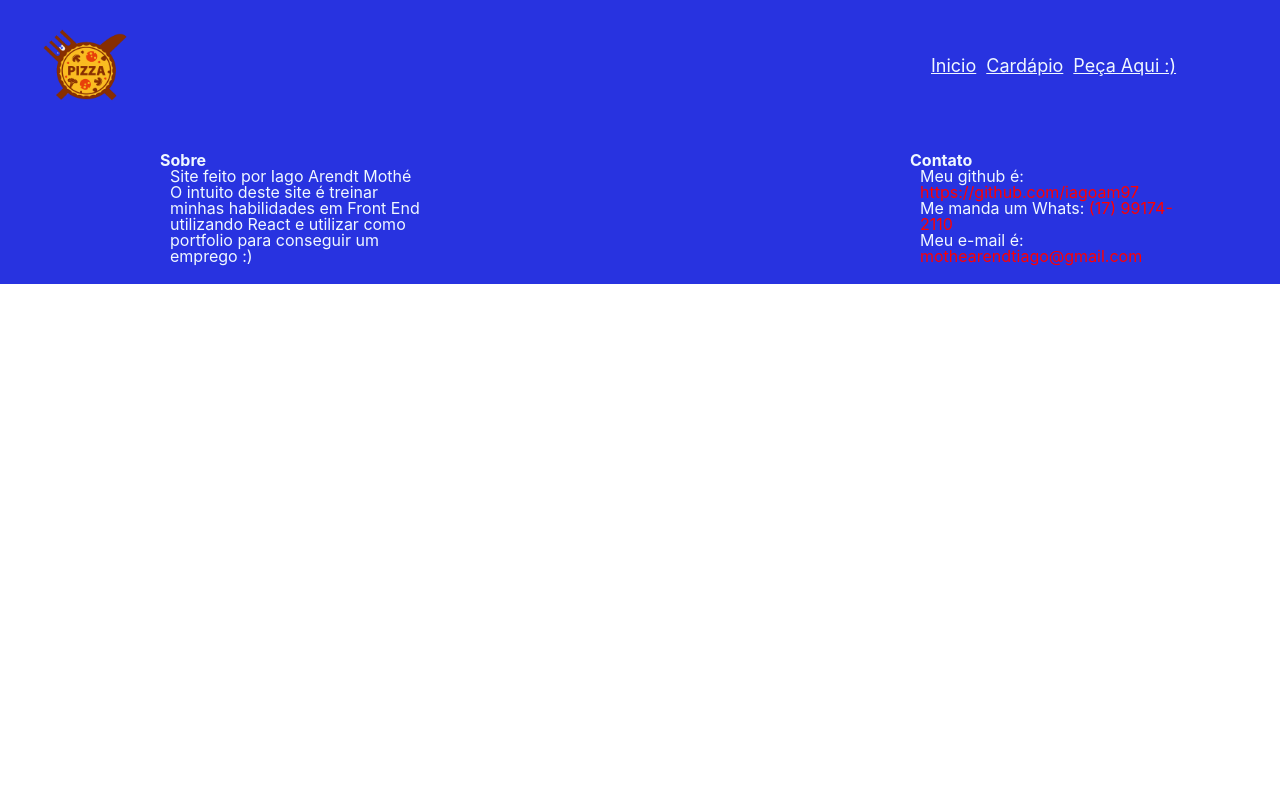
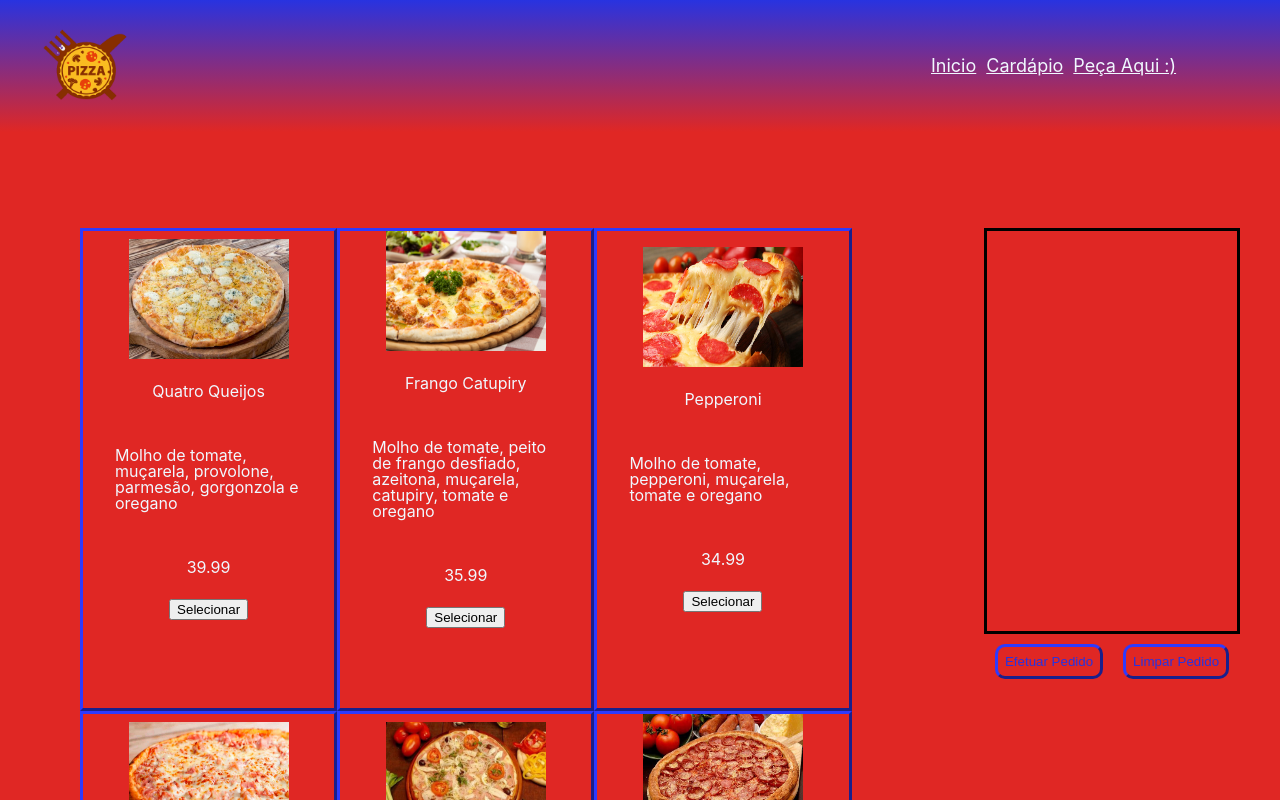
Before and after one commit to iagoam97/react-pizza, a React (Create React App) app: page /pedidos in a window 1280 px wide. Shown: the top 800 px of the page. Built offline with nearby package versions, Linux system fonts and the light colour scheme.

Commit message:
criacao da pagina de Pedidos

```diff
--- a/src/components/footer/footer.css
+++ b/src/components/footer/footer.css
@@ -1,5 +1,5 @@
 #divFooter {
-    background-color: #2833E0;
+    background-image: linear-gradient(0deg, #2833E0, #E02724);
     margin: 0;
     padding: 20px 20px 20px 0;
 
--- /dev/null
+++ b/src/components/listaPedidos/listaPedidos.css
@@ -0,0 +1,82 @@
+.divListaPedidos {
+    background-color: #E02724;
+    padding: 1rem 0;
+
+    display: flex;
+}
+
+.listaOpcoes {
+    max-width: 70%;
+    margin: 10vh;
+
+    display: flex;
+    flex-wrap: wrap;
+    flex-direction: row;
+    justify-content: flex-start;
+}
+
+.infoSaboresPedido {
+    max-width: 30%;
+    padding: 0 1vh 10vh 1vh;
+    border: outset #2833E0;
+
+    display: flex;
+    flex-direction: column;
+    justify-content: center;
+    align-items: center;
+}
+.infoSaboresPedido:hover {
+    border: outset black;
+}
+.infoSaboresPedido:active {
+    color: aliceblue;
+    border: outset aliceblue;
+}
+.detalhesPedidos {
+    display: flex;
+    flex-direction: column;
+    align-items: center;
+}
+.detalhesPedidos p {
+    margin: 2vh;
+    padding: 1vh;
+
+    color: aliceblue;
+}
+.infoSaboresPedido img{
+    width: 160px;
+    height: 120px;
+
+}
+
+
+.listaSelecionados {
+    max-width: 30%;
+    margin: 10vh 5vh;
+}
+.quadroSelecao {
+    width: 250px;
+    height: 400px;
+    border: solid black;
+}
+.btnsSelecao {
+    display: flex;
+    justify-content: center;
+}
+.btnsSelecao button {
+    padding: 7px;
+    margin: 10px;
+
+    background-color: transparent;
+    color: #2833E0;
+    border: outset #2833E0;
+    border-radius: 10px;
+}
+.btnsSelecao button:hover {
+    color: black;
+    border: outset black;
+}
+.btnsSelecao button:active {
+    color: aliceblue;
+    border: outset aliceblue;
+}
--- /dev/null
+++ b/src/components/listaPedidos/listaPedidos.jsx
@@ -0,0 +1,44 @@
+import React from "react";
+import './listaPedidos.css'
+
+import {listSabores} from '../listaSabores/listSabores.js';
+
+function listaPedidos() {
+
+    function SelectSabor(e) {
+        const idSelecionaSabor = e.target
+        console.log(idSelecionaSabor)
+    }
+
+    return (
+        <div className="divListaPedidos">
+            <div className="listaOpcoes">
+                {listSabores.map(function(sabor, index) {
+                    return (
+                        <div className="infoSaboresPedido" onClick={SelectSabor}>
+                            {<img src={sabor.image} alt='Pedidos pizza' className="imagemPedido"/>}
+                            <div className="detalhesPedidos">
+                                <p className="nomePedidosPizza">{sabor.nome}</p>
+                                <p className="descrPedidosPizza">{sabor.ingredientes}</p>
+                                <p className="vlrPedidosPizza">{sabor.valor}</p>
+                                <button id="">Selecionar</button>
+                            </div>
+                        </div>
+                    )
+                })}
+            </div>
+            <div className="listaSelecionados">
+                <div className="quadroSelecao">
+                </div>
+                <div className="btnsSelecao">
+                    <button id="btnEfetuarPedido">Efetuar Pedido</button>
+                    <button id="btnCancelarPedido">Limpar Pedido</button>
+                </div>
+
+            </div>
+        </div>
+    )
+}
+
+
+export default listaPedidos
--- a/src/components/listaSabores/listSabores.js
+++ b/src/components/listaSabores/listSabores.js
@@ -12,42 +12,49 @@ export const listSabores = [
         id: 1,
         nome: 'Quatro Queijos',
         ingredientes:'Molho de tomate, muçarela, provolone, parmesão, gorgonzola e oregano',
+        valor: 39.99,
         image: imgPizza4Queijos
     },
     {
         id: 2,
         nome: 'Frango Catupiry',
         ingredientes:'Molho de tomate, peito de frango desfiado, azeitona, muçarela, catupiry, tomate e oregano',
+        valor: 35.99,
         image: imgPizzaFrango
     },
     {
         id: 3,
         nome: 'Pepperoni',
         ingredientes:'Molho de tomate, pepperoni, muçarela, tomate e oregano',
+        valor: 34.99,
         image: imgPizzaPepperoni
     },
     {
         id: 4,
         nome: 'Presunto',
         ingredientes:'Molho de tomate, presunto, azeitona, muçarela, tomate e oregano',
+        valor: 32.99,
         image: imgPizzaPresunto
     },
     {
         id: 5,
         nome: 'Portuguesa',
         ingredientes:'Molho de tomate, ovos, azeitona, ervilha, muçarela, presunto e oregano',
+        valor: 37.99,
         image: imgPizzaPortuguesa
     },
     {
         id: 6,
         nome: 'Calabresa',
         ingredientes:'Molho de tomate, Calabresa, azeitona, cebola(muito pouco), muçarela, tomate e oregano',
+        valor: 36.99,
         image: imgPizzaCalabresa
     },
     {
         id: 7,
         nome: 'Quatro Carnes',
         ingredientes:'Molho de tomate, presunto, muçarela, calabresa fatiada, lombo canadense fatiado, bacon e oregano',
+        valor: 44.99,
         image: imgPizza4Carnes
     }
 ]
--- a/src/components/listaSabores/listaSabores.css
+++ b/src/components/listaSabores/listaSabores.css
@@ -1,5 +1,4 @@
 .divListaSabores {
-    background-color: blue;
     background-image: linear-gradient(0deg, #20630e, #E02724);
     padding: 1rem 0;
 }
--- a/src/components/navBar/navBar.css
+++ b/src/components/navBar/navBar.css
@@ -1,5 +1,6 @@
 #divNav {
-    background-color: #2833E0;
+/*    background-color: #2833E0;    */
+    background-image: linear-gradient(0deg, #E02724, #2833E0);
     margin: 0;
     padding: 20px 20px 20px 0;
 
--- a/src/components/navBar/navBar.jsx
+++ b/src/components/navBar/navBar.jsx
@@ -6,6 +6,7 @@ import {BrowserRouter as Router, Routes, Route, Link} from 'react-router-dom'
 
 import CardHome from '../cardsHome/cardHome.jsx';
 import ListaSabores from '../listaSabores/listaSabores.jsx';
+import ListaPedidos from '../listaPedidos/listaPedidos.jsx';
 
 function navegacao() {
         return (
@@ -27,6 +28,7 @@ function navegacao() {
                     <Routes>
                         <Route path="/" exact element={<CardHome/>}/>
                         <Route exact path="/cardapio" element={<ListaSabores/>}/>
+                        <Route exact path="/pedidos" element={<ListaPedidos/>}/>
                     </Routes>
                 </div>
             </Router>
```
